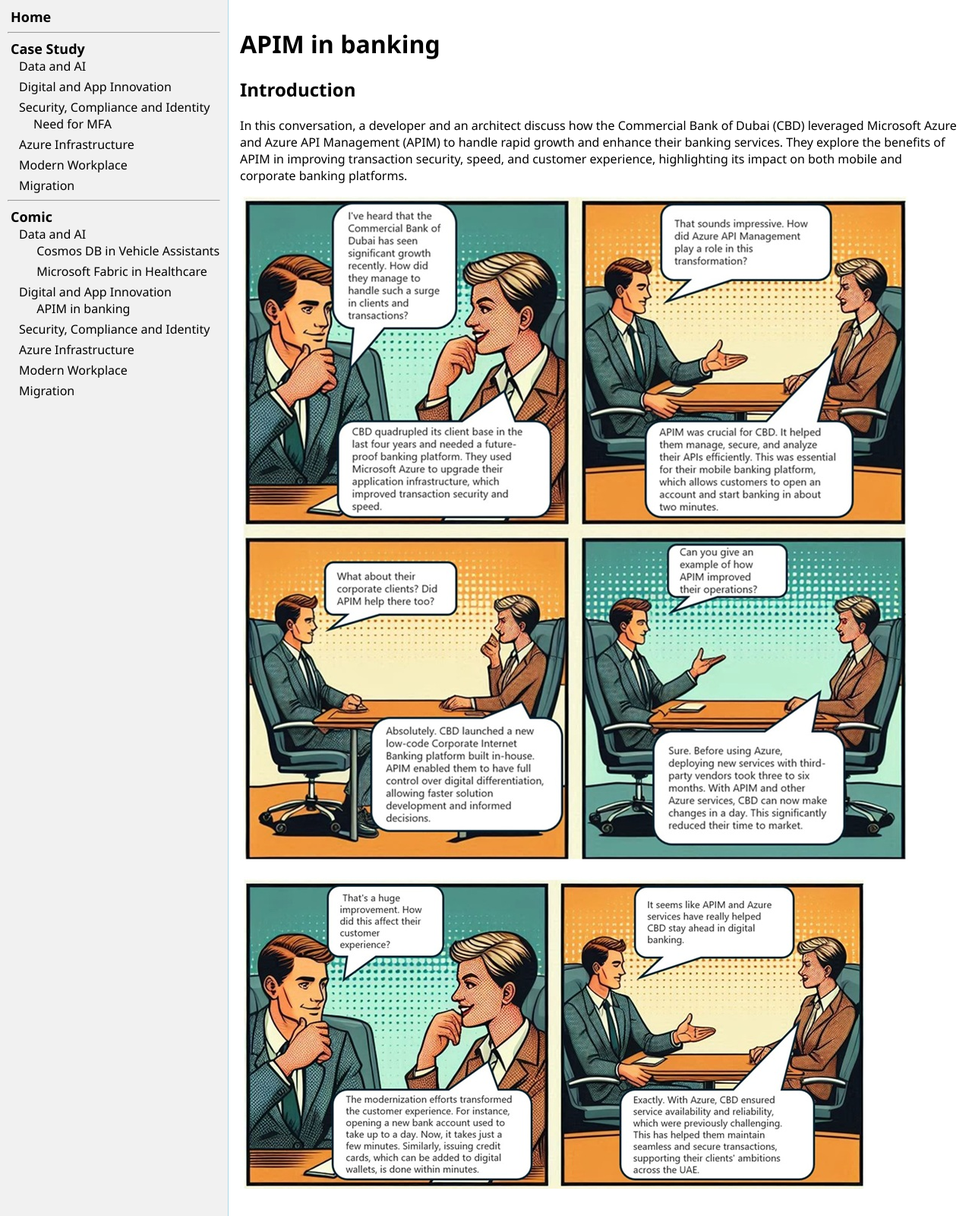
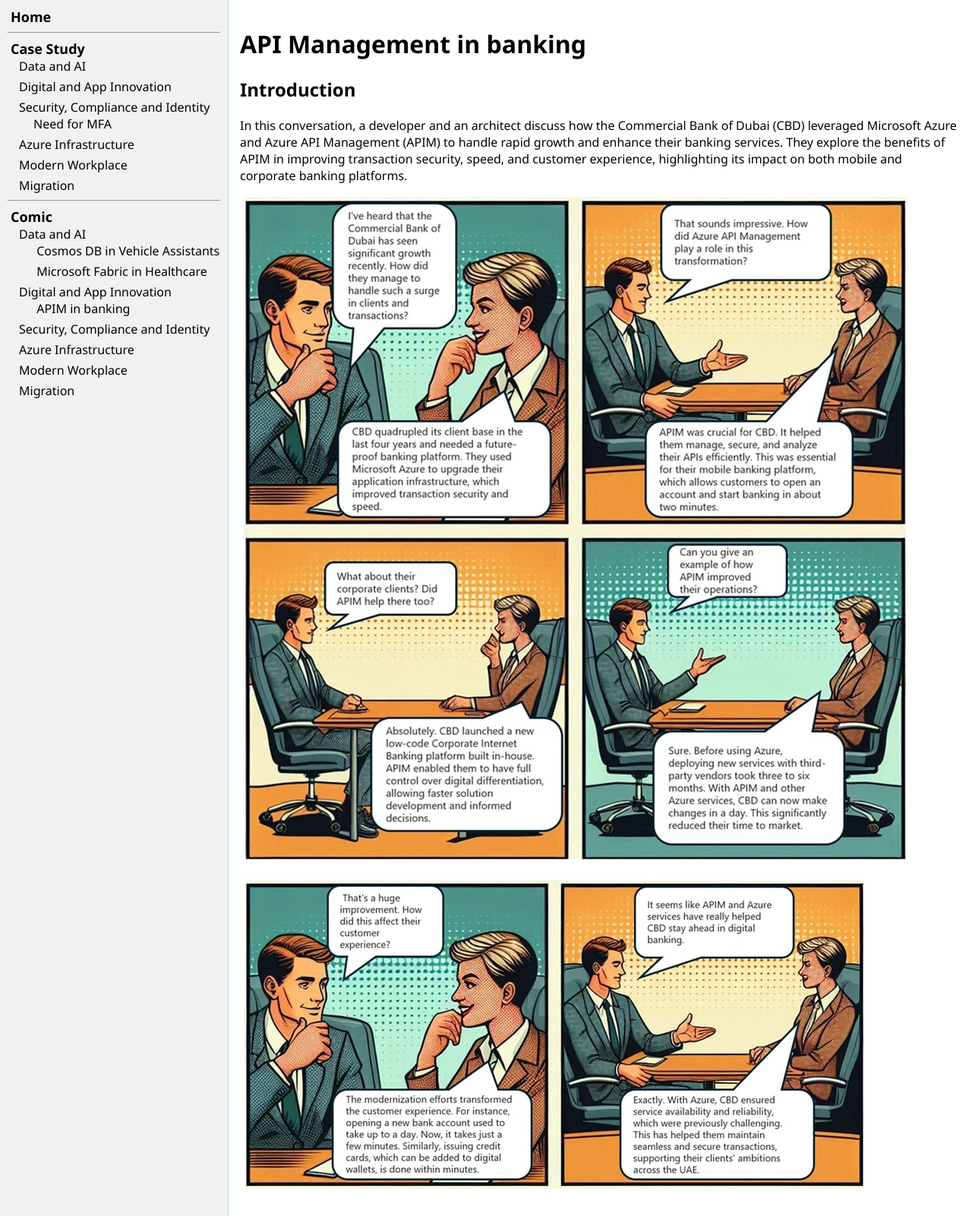
Before and after one commit to ningweinw/iengage, a Jekyll site: the page built from project-files/comic/Digital and App Innovation/APIM in banking.md, in a window 1280 px wide. Shown: the whole page at 76% size. Built offline with Jekyll 4.4.1, drawn with Linux system fonts in a browser that asks for light colours.

Commit message:
Update APIM in banking.md

```diff
--- a/project-files/comic/Digital and App Innovation/APIM in banking.md
+++ b/project-files/comic/Digital and App Innovation/APIM in banking.md
@@ -5,7 +5,7 @@
 sub-category: "Digital and App Innovation"
 courses: [AZ-204,AZ-305]
 ---
-# APIM in banking
+# API Management in banking
 
 ## Introduction
 In this conversation, a developer and an architect discuss how the Commercial Bank of Dubai (CBD) leveraged Microsoft Azure and Azure API Management (APIM) to handle rapid growth and enhance their banking services. They explore the benefits of APIM in improving transaction security, speed, and customer experience, highlighting its impact on both mobile and corporate banking platforms.
```
